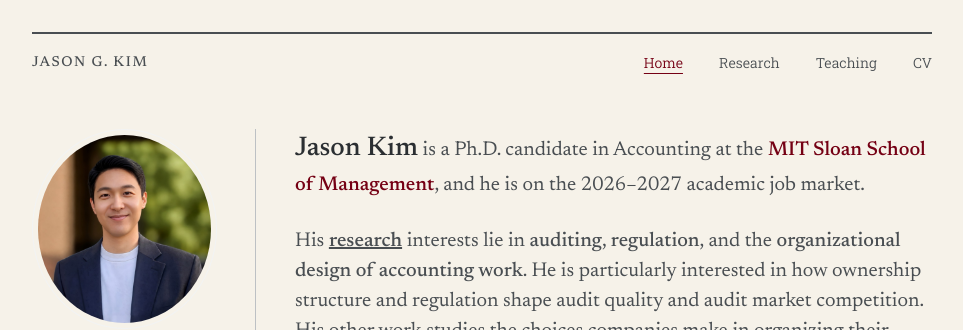
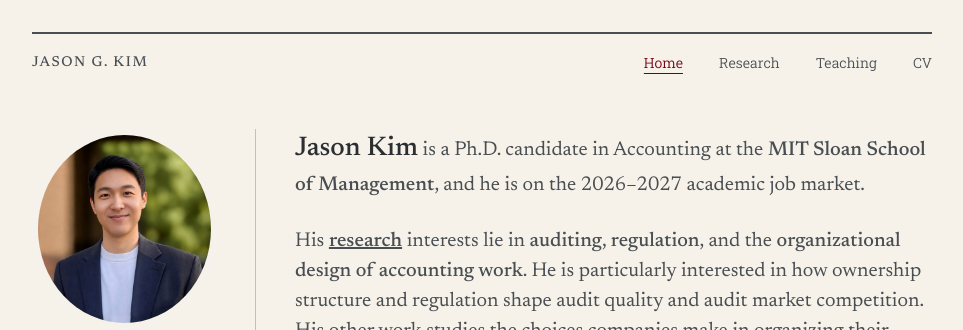
Before and after one commit to jgkim262/jgkim262.github.io, a Jekyll site: the page built from _pages/about.md, in a window 1280 px wide. Shown: the top 330 px of the page, without its empty margins (158-1121 px from the left). Built offline with Jekyll 4.4.1, drawn with Linux system fonts in a browser that asks for light colours; a style sheet for code colours, icons or effects is not loaded.

Commit message:
About: MIT Sloan link in body text colour, weight kept
Co-Authored-By: Claude Opus 5.5 <noreply@anthropic.com>

```diff
--- a/_sass/include/_utilities.scss
+++ b/_sass/include/_utilities.scss
@@ -392,10 +392,10 @@ body:hover .visually-hidden button {
   font-weight: 530;
 }
 
-// Underlined home intro links (research, CV here) in the body text colour
-// rather than cardinal, per Jason; hover included. MIT Sloan (no underline)
-// stays cardinal so it still reads as a link.
-.page__content .home-intro a.keylink.underline {
+// Home intro links (MIT Sloan, research, CV here) in the body text colour
+// rather than cardinal, per Jason; hover included. Underlines come only from
+// .underline (research, CV here); MIT Sloan has none.
+.page__content .home-intro a.keylink {
   color: inherit;
 }
 
```
